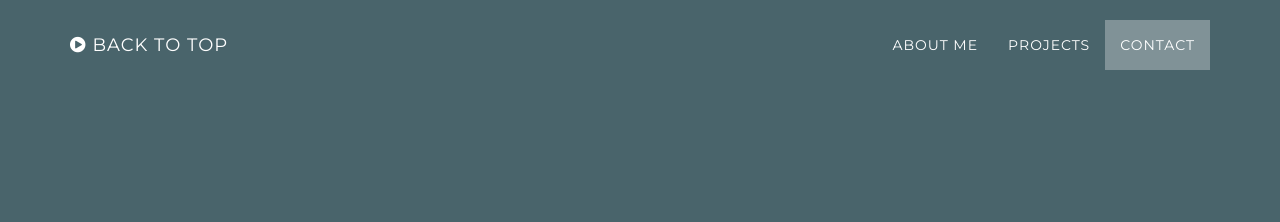
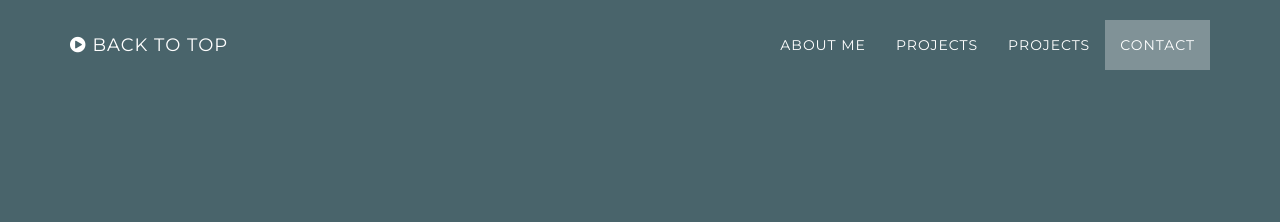
Before and after one commit to Md-Khid/Md-Khid, a Jekyll site: the page built from index.html, in a window 1280 px wide. Shown: the top 222 px of the page. Built offline with Jekyll 4.4.1, drawn with Linux system fonts in a browser that asks for light colours.

Commit message:
Update nav.html

```diff
--- a/_includes/nav.html
+++ b/_includes/nav.html
@@ -24,6 +24,9 @@
                         <a class="page-scroll" href="#download">Projects</a>
                     </li>
                     <li>
+                        <a class="page-scroll" href="#download">Projects</a>
+                    </li>
+                    <li>
                         <a class="page-scroll" href="#contact">Contact</a>
                     </li>
                 </ul>
```
